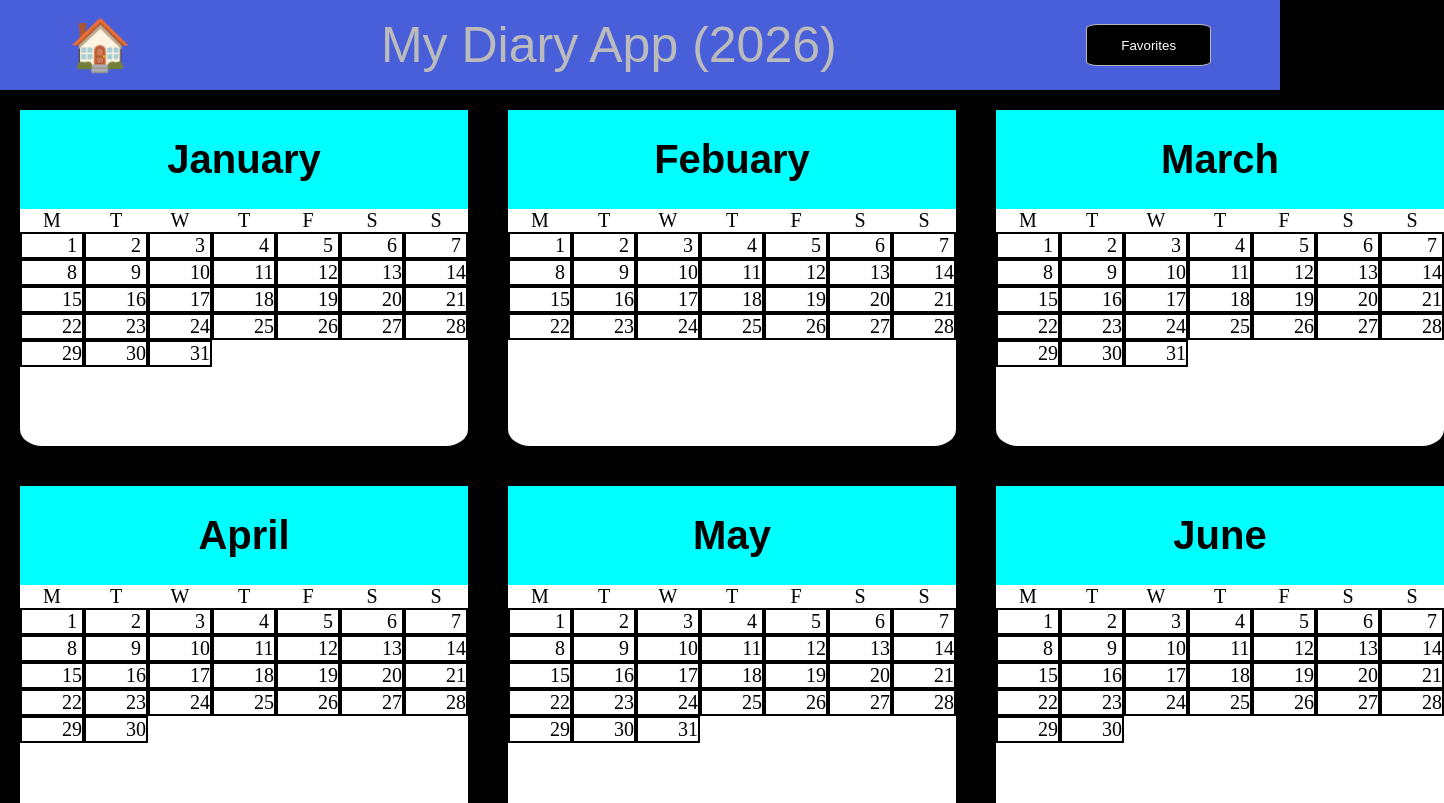
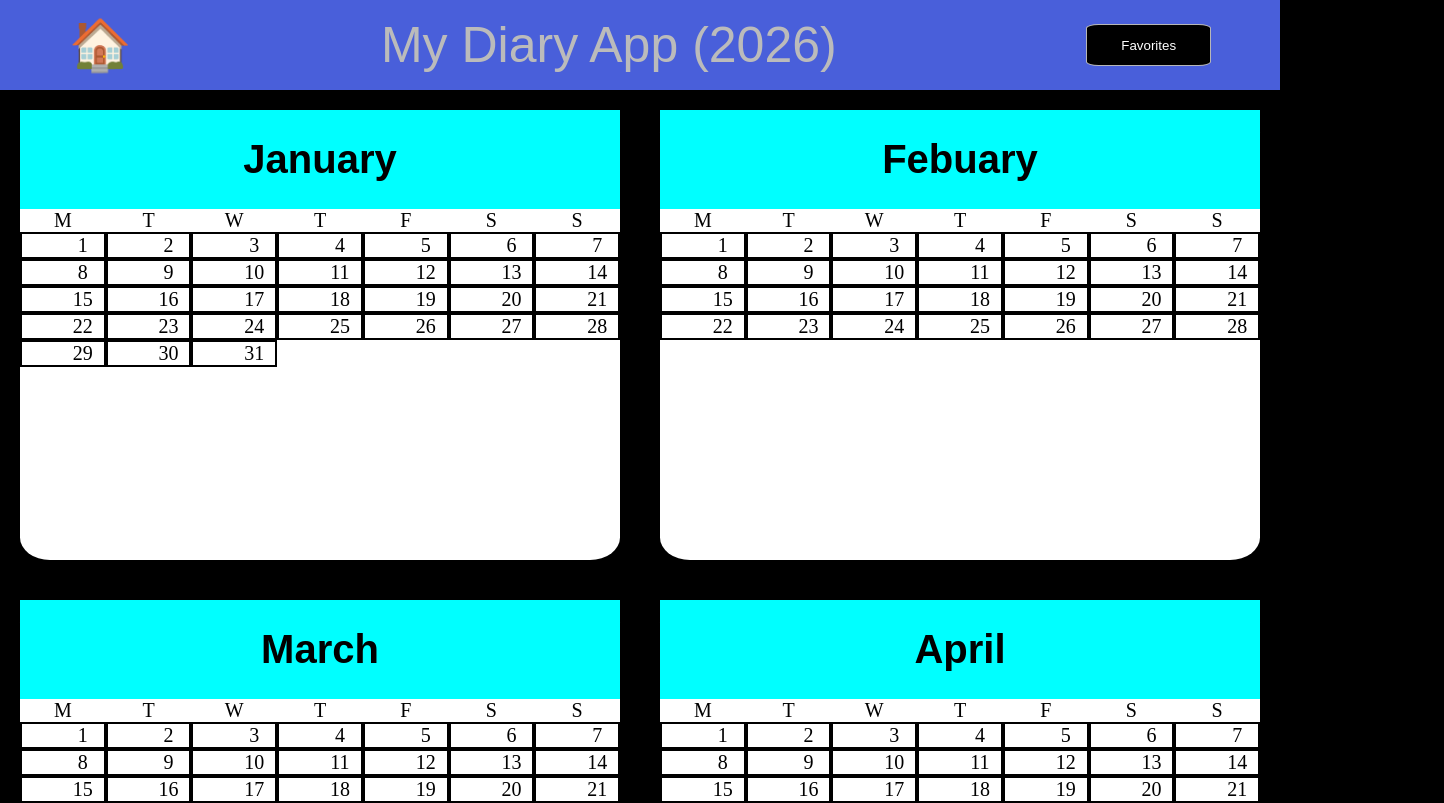
Before and after one commit to Scorp9514/Diary-App, a React (Vite) app in the folder diary-app/: page / in a window 1280 px wide. Shown: the top 803 px of the page, 1444 px wide, since content can reach past the window. Built offline with nearby package versions, Linux system fonts and the light colour scheme; a web font is replaced by a local one.

Commit message:
scalable calendars

```diff
--- a/diary-app/src/css/app.css
+++ b/diary-app/src/css/app.css
@@ -13,5 +13,5 @@
 
 .calendars{
     display: grid;
-    grid-template-columns: 1fr 1fr 1fr;
+    grid-template-columns: repeat(auto-fit,minmax(500px,1fr));
 }
```
